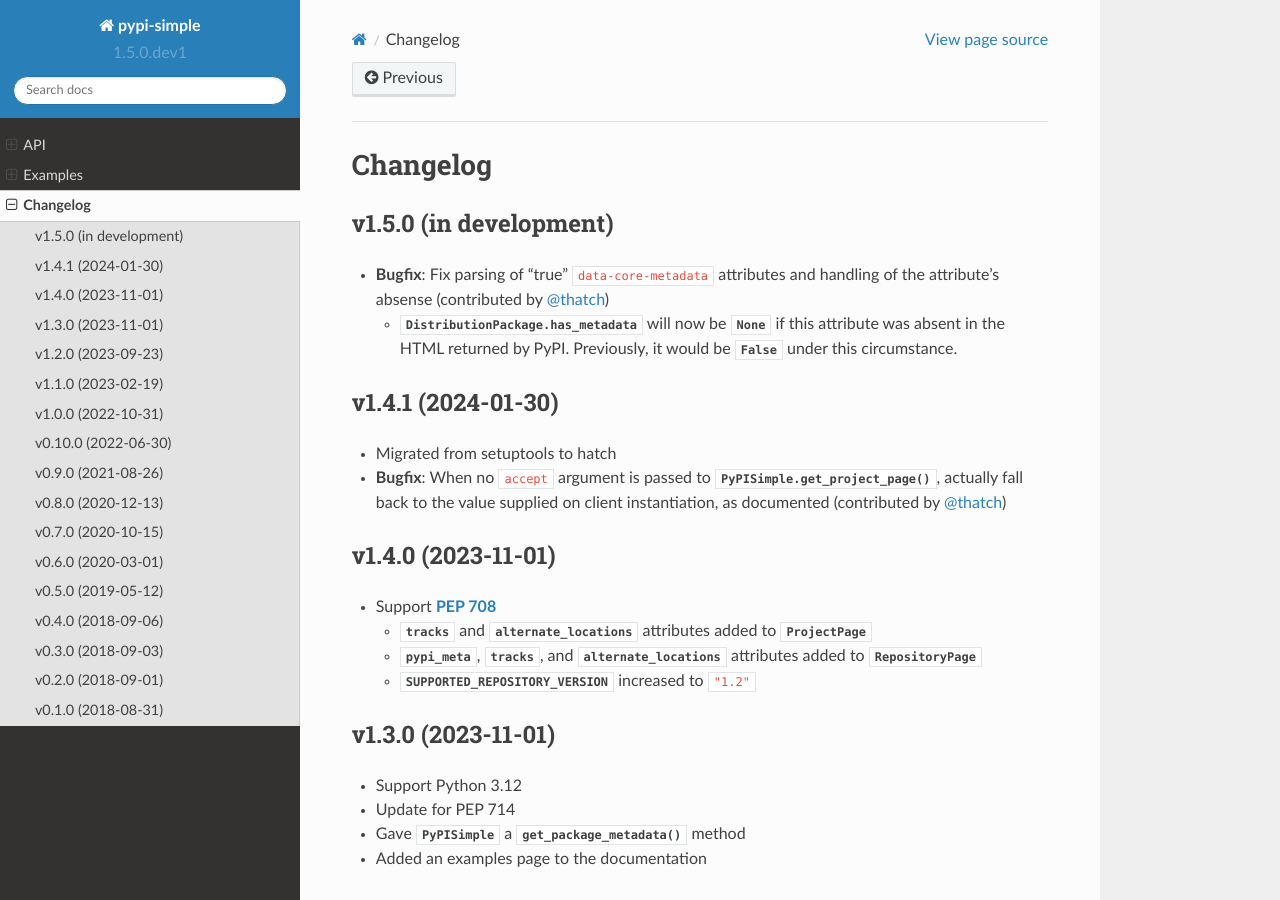
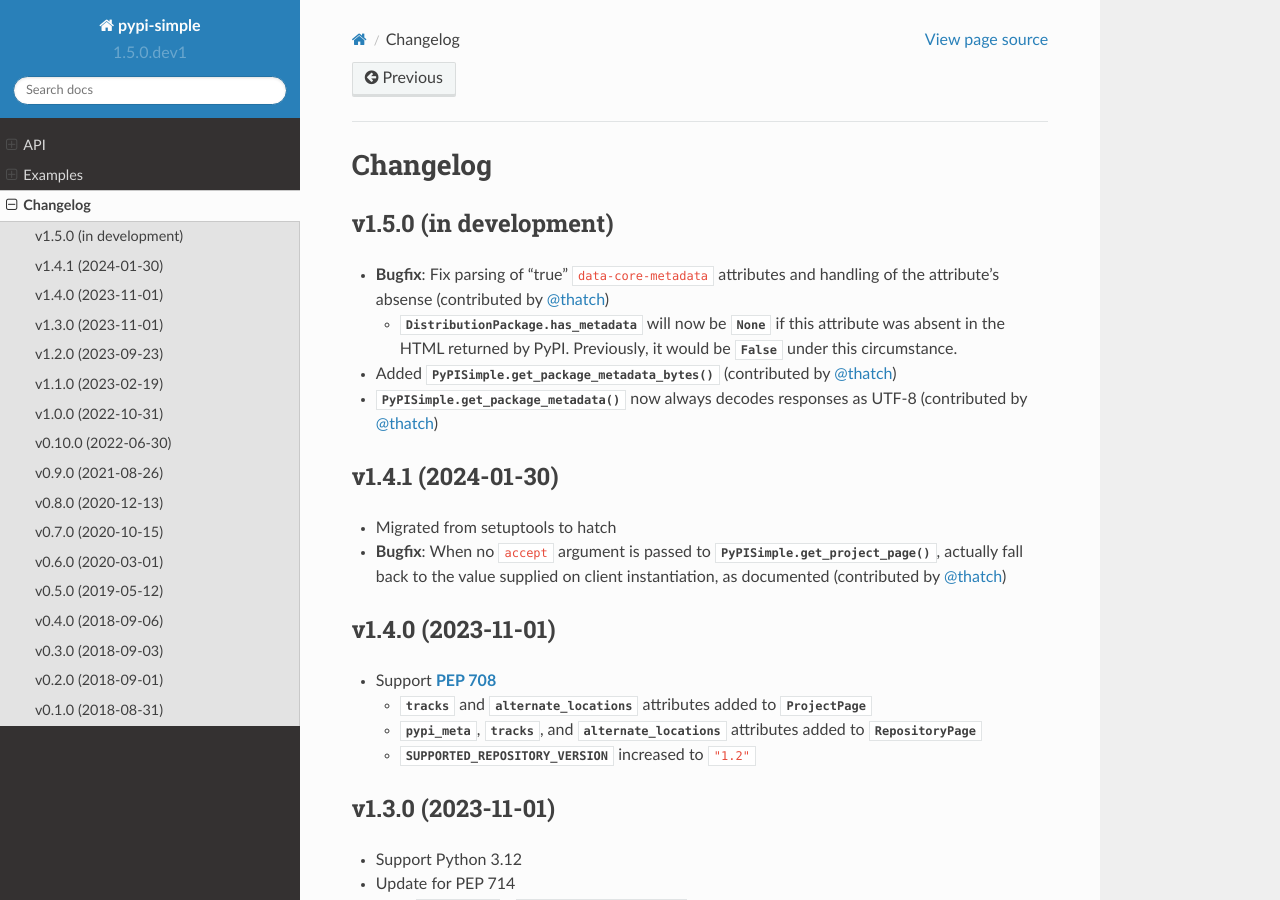
Before and after one commit to jwodder/pypi-simple, a Sphinx documentation site: the page built from docs/changelog.rst, in a window 1280 px wide and 900 px high. Built offline with Sphinx 7.4.7 and the Read the Docs theme 2.0.0, drawn with Linux system fonts in a browser that asks for light colours.

Commit message:
Update changelog; tweak docs

```diff
--- a/docs/changelog.rst
+++ b/docs/changelog.rst
@@ -12,6 +12,12 @@
   - `DistributionPackage.has_metadata` will now be `None` if this attribute was
     absent in the HTML returned by PyPI.  Previously, it would be `False` under
     this circumstance.
+
+- Added `PyPISimple.get_package_metadata_bytes()` (contributed by `@thatch
+  <https://github.com/thatch>`_)
+
+- `PyPISimple.get_package_metadata()` now always decodes responses as UTF-8
+  (contributed by `@thatch <https://github.com/thatch>`_)
 
 
 v1.4.1 (2024-01-30)
```
Also changed, not shown: CHANGELOG.md (+4 -0 lines), 1 other file.
